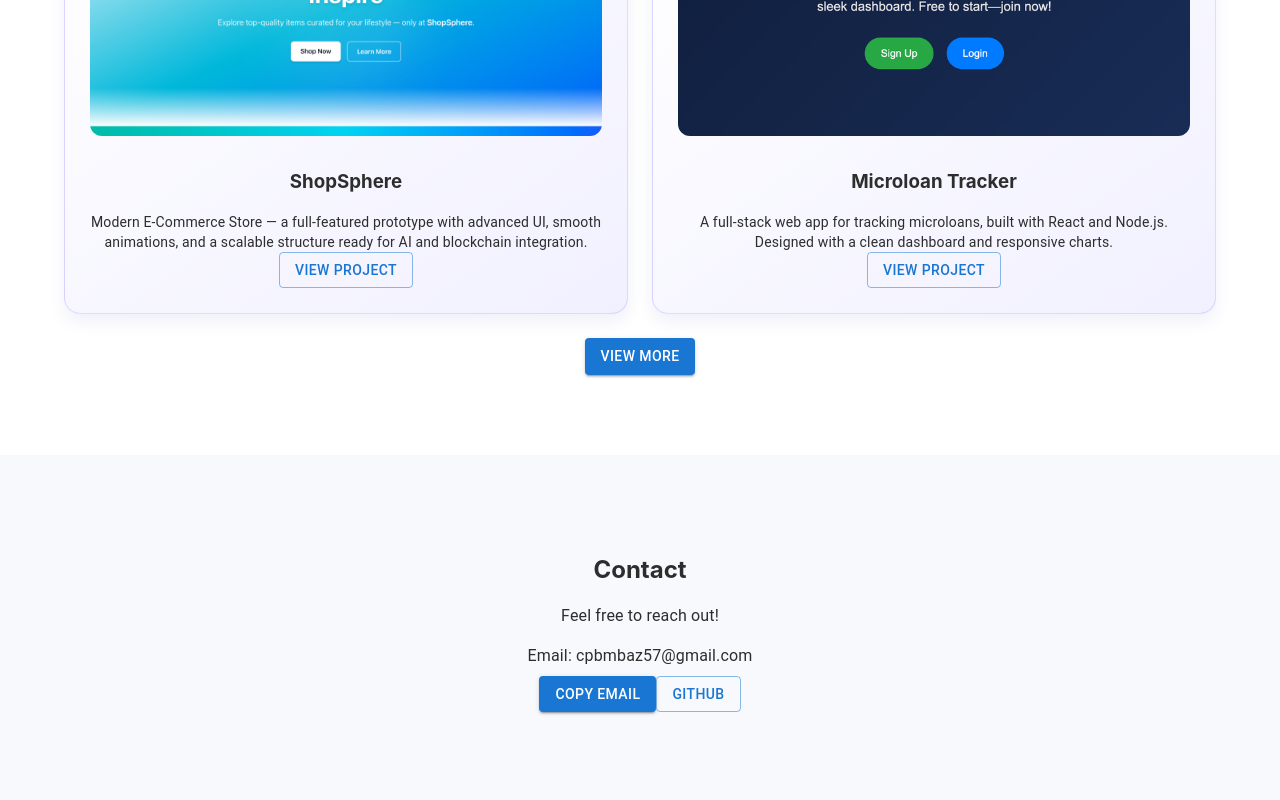
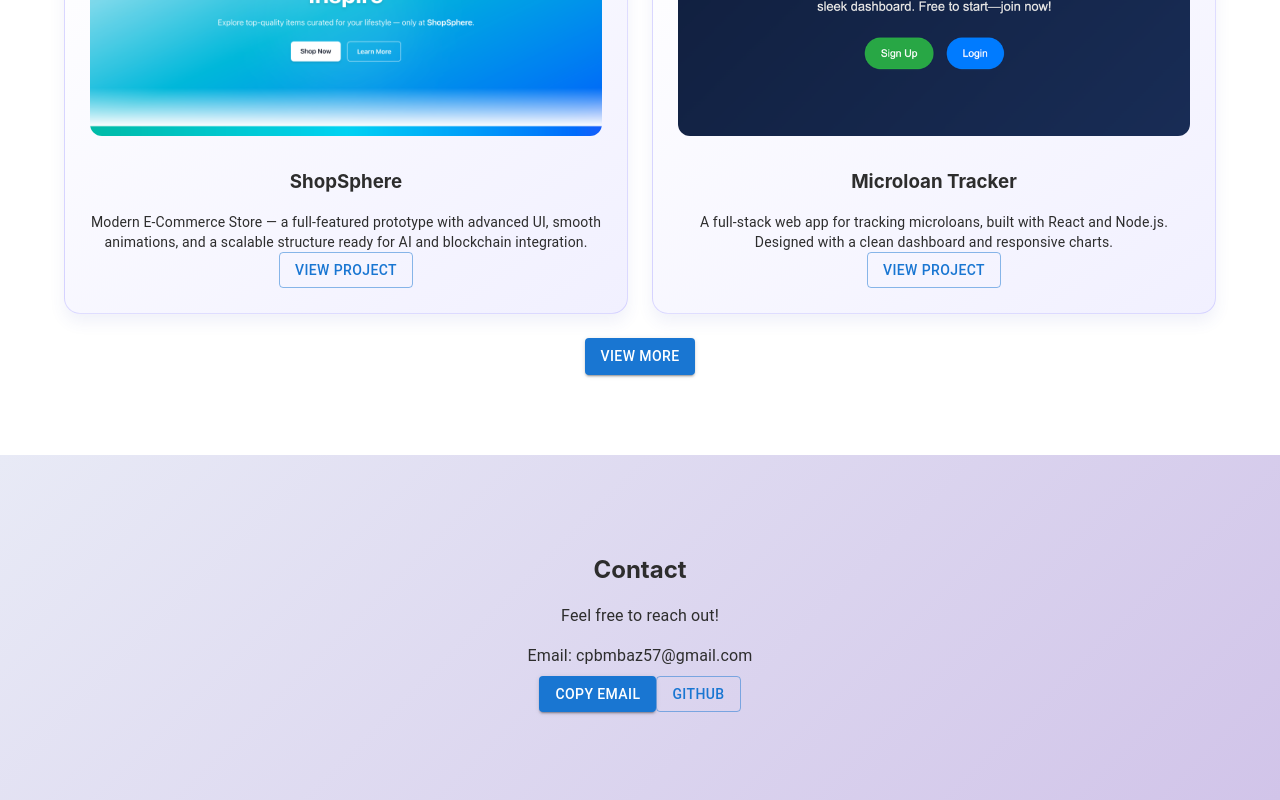
Before and after one commit to ConradPB/portfolio-react-update, a React (Vite) app in the folder portfolio/: page / in a window 1280 px wide. Shown: the part 1300-2100 px from the top of the page. Built offline with nearby package versions, Linux system fonts and the light colour scheme.

Commit message:
animation styling

```diff
--- a/portfolio/src/index.css
+++ b/portfolio/src/index.css
@@ -115,3 +115,22 @@ body {
   margin-top: 10px;
   border-radius: 8px;
 }
+
+/* --- Contact Section --- */
+.contact {
+  background: linear-gradient(135deg, #e8eaf6, #d1c4e9);
+}
+
+/* --- Animations --- */
+.fade-in {
+  opacity: 0;
+  transform: translateY(20px);
+  animation: fadeIn 1s ease forwards;
+}
+
+@keyframes fadeIn {
+  to {
+    opacity: 1;
+    transform: translateY(0);
+  }
+}
```
